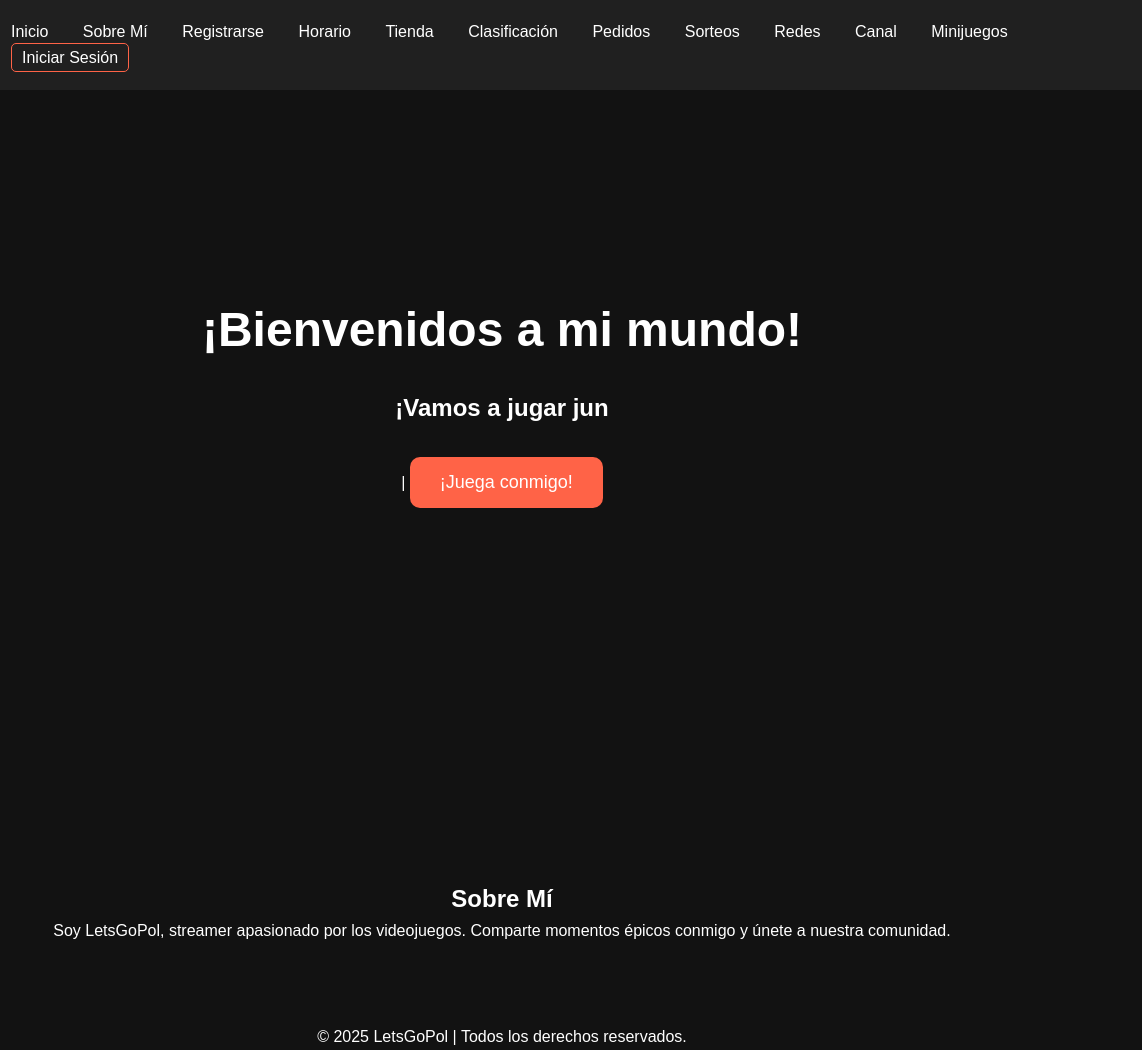
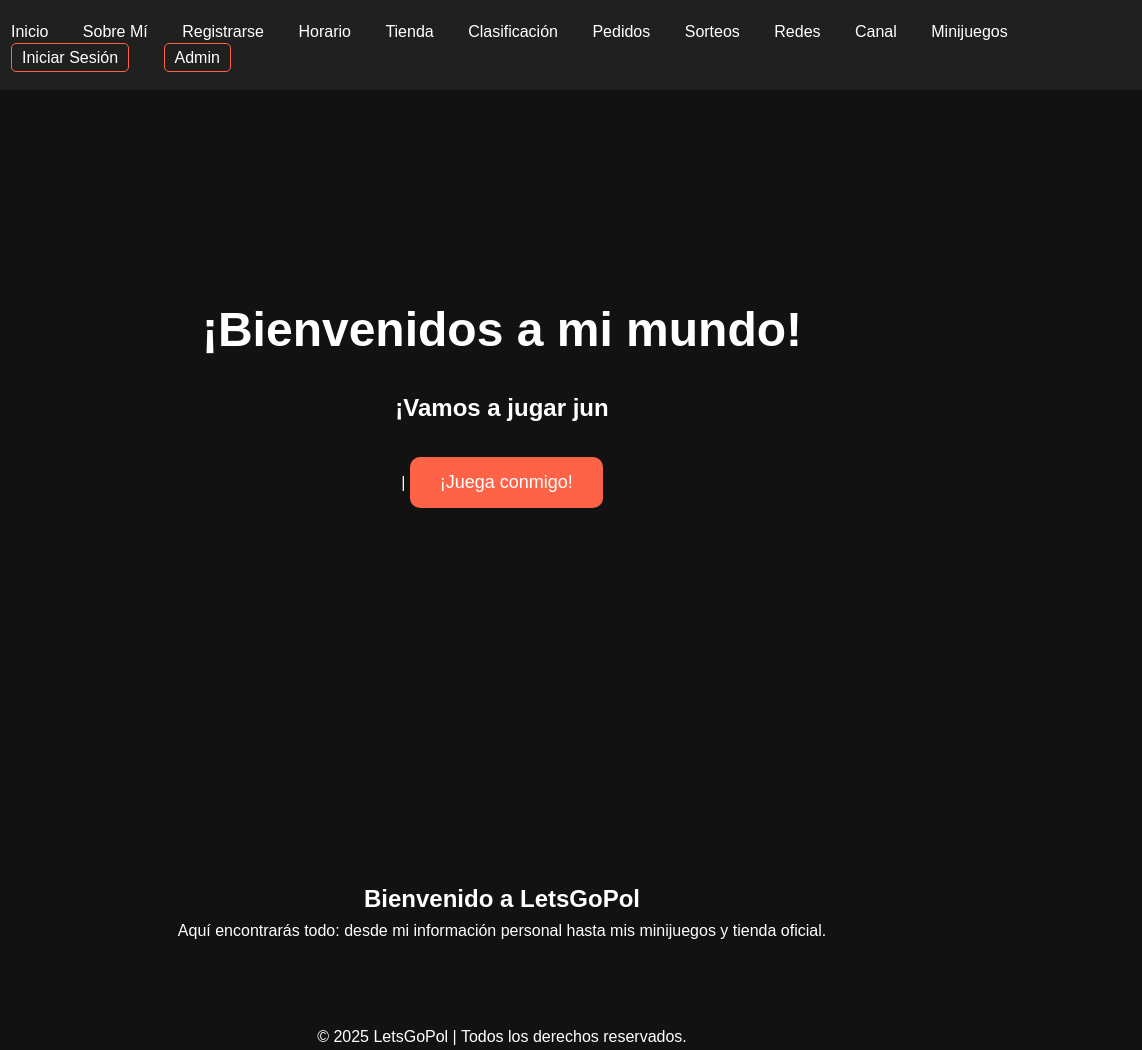
Before and after one commit to LetsGoPol/letsgopol.github.io, a plain HTML site: page index.html in a window 1280 px wide. Shown: the full height of the page, 138-1280 px from the left. Drawn offline with nearby package versions, Linux system fonts and the light colour scheme.

Commit message:
Update index.html

```diff
--- a/index.html
+++ b/index.html
@@ -5,7 +5,7 @@
   <meta name="viewport" content="width=device-width, initial-scale=1.0">
   <title>LetsGoPol - Inicio</title>
   <link rel="stylesheet" href="style.css">
-  <!-- Cargar librerías de animación (Typed.js, Particles.js, etc.) -->
+  <!-- Librerías de animación -->
   <script src="https://cdn.jsdelivr.net/npm/typed.js@2.0.12"></script>
   <script src="https://cdn.jsdelivr.net/npm/particles.js"></script>
 </head>
@@ -14,7 +14,6 @@
   <header>
     <div class="header-container">
       <div class="logo">
-        <!-- Se puede usar la imagen remota o guardarla en assets -->
         <img src="https://static-cdn.jtvnw.net/jtv_user_pictures/8587e006-8578-4c36-b1cc-fa2d067ac9c9-profile_image-70x70.png" alt="Logo LetsGoPol">
       </div>
       <nav class="navbar">
@@ -30,31 +29,28 @@
         <a href="channel.html">Canal</a>
         <a href="games.html">Minijuegos</a>
         <a href="login.html" class="auth-btn">Iniciar Sesión</a>
+        <a href="admin.html" class="auth-btn">Admin</a>
       </nav>
     </div>
   </header>
 
-  <!-- Sección de bienvenida con partículas y texto dinámico -->
+  <!-- Sección HERO -->
   <section id="hero" class="hero">
     <div id="particles-js"></div>
     <div class="hero-content">
       <h1>¡Bienvenidos a mi mundo!</h1>
       <p class="typed-text"></p>
-      <!-- Ejemplo: botón que dirige a una sección de minijuegos (o a una herramienta especial) -->
       <button onclick="location.href='games.html'">¡Juega conmigo!</button>
     </div>
   </section>
 
-  <!-- Puedes incluir otras secciones en index.html o redirigir a archivos separados -->
-  <section id="about" class="about">
+  <!-- Contenido adicional (puedes enlazar a otros archivos para cada apartado) -->
+  <section id="intro" class="intro">
     <div class="container">
-      <h2>Sobre Mí</h2>
-      <p>Soy LetsGoPol, streamer apasionado por los videojuegos. Comparte momentos épicos conmigo y únete a nuestra comunidad.</p>
+      <h2>Bienvenido a LetsGoPol</h2>
+      <p>Aquí encontrarás todo: desde mi información personal hasta mis minijuegos y tienda oficial.</p>
     </div>
   </section>
-
-  <!-- Otros enlaces a secciones: Horario, Tienda, Clasificación, Pedidos, Sorteos, Redes, Canal -->
-  <!-- Estos pueden ser páginas independientes. Por ejemplo, haz que "Horario" dirija a schedule.html -->
 
   <footer>
     <div class="container">
```
